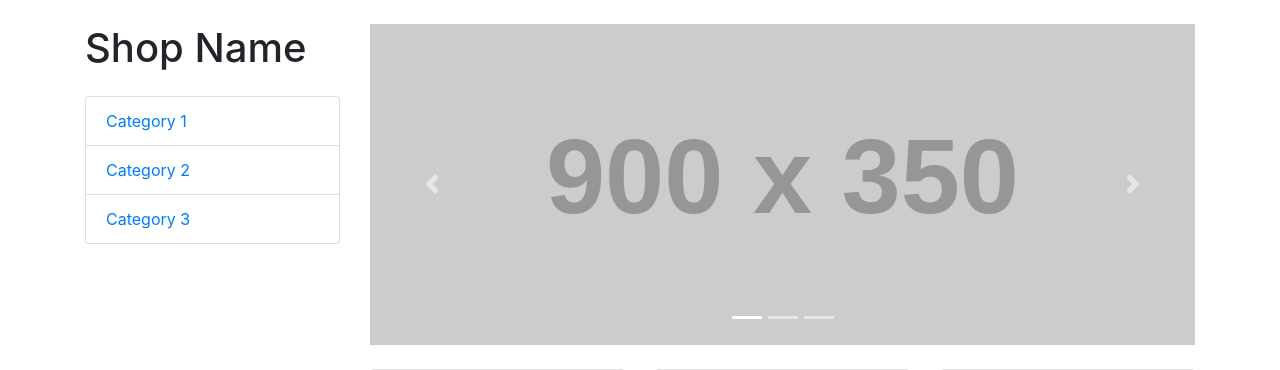
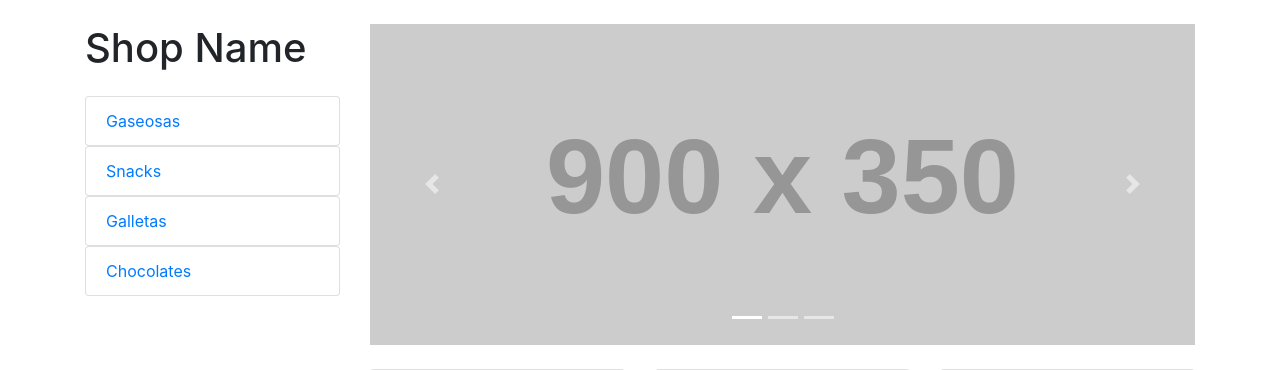
Before and after one commit to Aley-r-t/Django, a Django app: page /tienda/ in a window 1280 px wide. Shown: the part 56-426 px from the top of the page. Run offline with Django 4.2, Linux system fonts and the light colour scheme; data comes from the database, SQL or seed files in the repository; grey boxes labelled with a size stand in for pictures from a placeholder-image service; some libraries are stand-ins or nearby versions.

Commit message:
Tarea06_2 1 done

```diff
--- a/lab06_2/tienda/templates/tienda/index.html
+++ b/lab06_2/tienda/templates/tienda/index.html
@@ -3,7 +3,7 @@
 {% block content %}
 
 
-
+<div class="col-lg-9">
     <div id="carouselExampleIndicators" class="carousel slide my-4" data-ride="carousel">
         <ol class="carousel-indicators">
             <li data-target="#carouselExampleIndicators" data-slide-to="0" class="active"></li>
@@ -35,7 +35,8 @@
         {% for prod in product_list %}
         <div class="col-lg-4 col-md-6 mb-4">
             <div class="card h-100">
-        <a href="producto/{{ prod.id }}/"><img class="card-img-top" src="http://placehold.it/700x400" alt=""></a>
+                <a href="producto/{{ prod.id }}/"><img class="card-img-top" src="http://placehold.it/700x400"
+                        alt=""></a>
                 <div class="card-body">
                     <h4 class="card-title">
                         <a href="producto/{{ prod.id }}">{{ prod.nombre }}</a>
@@ -50,5 +51,6 @@
         </div>
         {% endfor %}
     </div>
+</div>
 
 {% endblock %}
--- a/lab06_2/tienda/templates/tienda/layout.html
+++ b/lab06_2/tienda/templates/tienda/layout.html
@@ -1,6 +1,7 @@
 {% load static %}
 <!DOCTYPE html>
 <html lang="en">
+
 <head>
     <meta charset="utf-8">
     <meta name="viewport" content="width=device-width, initial-scale=1, shrink-to-fit=no">
@@ -15,7 +16,8 @@
     <nav class="navbar navbar-expand-lg navbar-dark bg-dark fixed-top">
         <div class="container">
             <a class="navbar-brand" href="#">Start Bootstrap</a>
-        <button class="navbar-toggler" type="button" data-toggle="collapse" data-target="#navbarResponsive" aria-controls="navbarResponsive" aria-expanded="false" aria-label="Toggle navigation">
+            <button class="navbar-toggler" type="button" data-toggle="collapse" data-target="#navbarResponsive"
+                aria-controls="navbarResponsive" aria-expanded="false" aria-label="Toggle navigation">
                 <span class="navbar-toggler-icon"></span>
             </button>
             <div class="collapse navbar-collapse" id="navbarResponsive">
@@ -46,21 +48,23 @@
 
             <div class="col-lg-3">
                 <h1 class="my-4">Shop Name</h1>
+                {% for categoria in categoria_list %}
                 <div class="list-group">
-            <a href="#" class="list-group-item">Category 1</a>
-            <a href="#" class="list-group-item">Category 2</a>
-            <a href="#" class="list-group-item">Category 3</a>
+                    <a href="#" class="list-group-item">{{ categoria.nombre }}</a>
                 </div>
+                {% endfor %}
             </div>
+
+
             <!-- /.col-lg-3 -->
 
-        <div class="col-lg-9">
+
 
             <!-- Block Content -->
             {% block content %} {% endblock %}
             <!-- /Block Content -->
 
-        </div>
+
             <!-- /.col-lg-9 -->
 
         </div>
--- a/lab06_2/tienda/views.py
+++ b/lab06_2/tienda/views.py
@@ -1,12 +1,18 @@
 from django.shortcuts import render, get_object_or_404
-from .models import Producto
+from .models import Producto, Categoria
 
 # Create your views here.
+
+
+
 def index(request):
     product_list = Producto.objects.order_by('nombre')[:6]
-    context = {'product_list': product_list}
+    categoria_list = Categoria.objects.values('nombre').distinct()
+    context = {'product_list': product_list, 'categoria_list': categoria_list}
     return render(request, 'tienda/index.html', context)
 
 def producto(request, producto_id):
     producto = get_object_or_404(Producto, pk=producto_id)
-    return render(request, 'tienda/producto.html',{ 'producto': producto })
+    categoria_list = Categoria.objects.values('nombre').distinct()
+    context = {'producto': producto, 'categoria_list': categoria_list}
+    return render(request, 'tienda/producto.html',context)
```
Lines whose indentation alone changed are shown as unchanged.
